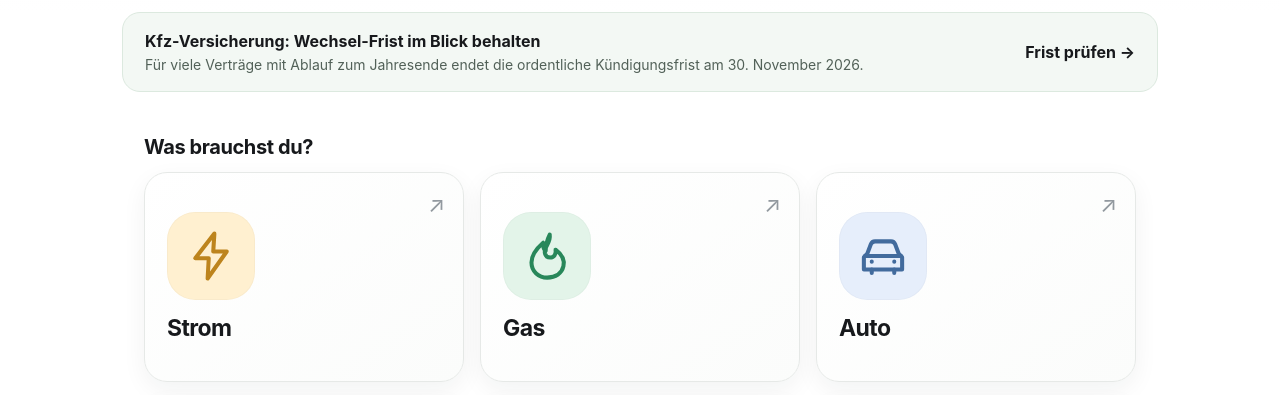
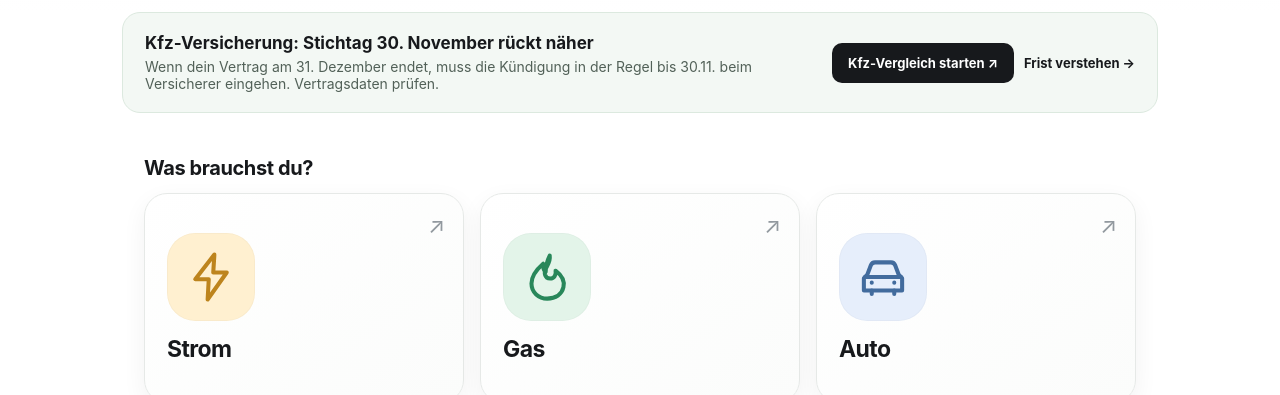
Before and after one commit to KIBruder/tarifklar, a plain HTML site: page index.html in a window 1280 px wide. Shown: the part 409-804 px from the top of the page. Drawn offline with Linux system fonts and the light colour scheme.

Commit message:
Improve homepage Kfz seasonal affiliate conversion

```diff
--- a/index.html
+++ b/index.html
@@ -15,10 +15,10 @@
  </div><h1>Was möchtest du<br><span>günstiger machen?</span></h1><p class="hero-subline">Dein Geld. Deine Entscheidung.</p></div></section>
 
 <section class="seasonal-focus" aria-label="Kfz-Versicherung Wechseltermin 2026" style="max-width:1080px;margin:0 auto 28px;padding:0 22px">
- <a href="kfz-wechsel-2026.html" style="display:flex;align-items:center;justify-content:space-between;gap:18px;padding:18px 22px;border:1px solid #dce9df;border-radius:18px;background:#f3f8f4;color:inherit;text-decoration:none">
-  <span style="display:flex;flex-direction:column;gap:5px"><strong style="font-size:16px">Kfz-Versicherung: Wechsel-Frist im Blick behalten</strong><span style="font-size:14px;color:#526158">Für viele Verträge mit Ablauf zum Jahresende endet die ordentliche Kündigungsfrist am 30. November 2026.</span></span>
-  <span style="white-space:nowrap;font-weight:650">Frist prüfen →</span>
- </a>
+ <div style="display:flex;flex-wrap:wrap;align-items:center;justify-content:space-between;gap:16px;padding:20px 22px;border:1px solid #dce9df;border-radius:18px;background:#f3f8f4;color:inherit">
+  <span style="display:flex;flex:1 1 300px;flex-direction:column;gap:5px"><strong style="font-size:17px">Kfz-Versicherung: Stichtag 30. November rückt näher</strong><span style="font-size:14px;color:#526158">Wenn dein Vertrag am 31. Dezember endet, muss die Kündigung in der Regel bis 30.11. beim Versicherer eingehen. Vertragsdaten prüfen.</span></span>
+  <span style="display:flex;flex-wrap:wrap;align-items:center;gap:10px"><a href="https://a.partner-versicherung.de/click.php?partner_id=190896&amp;ad_id=15&amp;deep=kfz-versicherung" target="_blank" rel="sponsored nofollow noopener" style="white-space:nowrap;padding:12px 16px;border-radius:10px;background:#17191c;color:#fff;font-weight:700;font-size:13px">Kfz-Vergleich starten ↗</a><a href="kfz-wechsel-2026.html" style="white-space:nowrap;font-weight:650;font-size:13px">Frist verstehen →</a></span>
+ </div>
 </section>
 
 <section class="comparison-section" id="vergleiche"><div class="section-heading"><h2>Was brauchst du?</h2></div>
```
